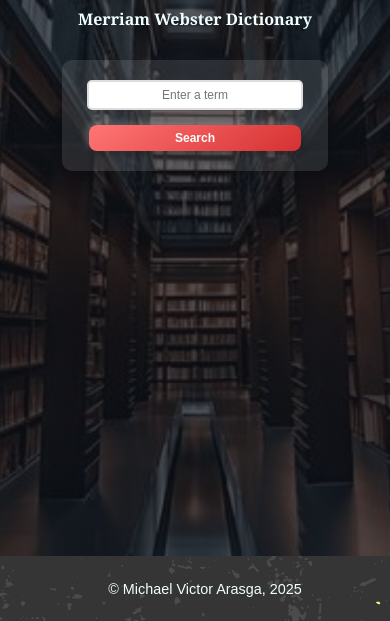
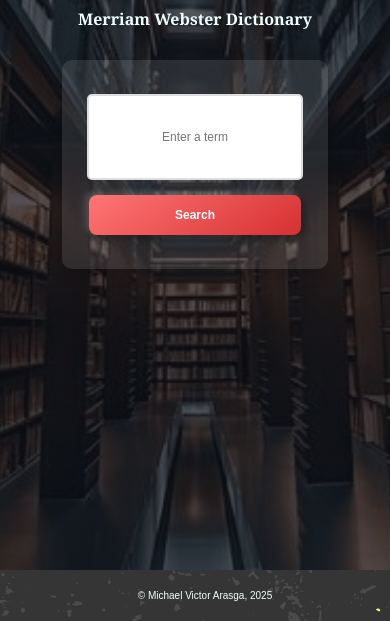
Before and after one commit to Freakiztah/MichaelVictorArasga_Dictionary, a website: page dictionary/index.html in a window 390 px wide. Shown: the part 223-844 px from the top of the page. Drawn offline with Linux system fonts and the light colour scheme.

Commit message:
Minor Edits in Mobile View

```diff
--- a/dictionary/assets/css/style.css
+++ b/dictionary/assets/css/style.css
@@ -136,6 +136,7 @@
     width: 100%;
     margin: 30px auto;
     padding: 20px;
+    height: 30vh;
     /* Light transparent background */
     background-color: rgba(255, 255, 255, 0.1);
     border-radius: 10px;
@@ -153,6 +154,7 @@
     outline: none;
     margin-bottom: 15px;
     text-align: center;
+    height: 70px;
 }
 
 /* Styling the Submit Button */
@@ -313,21 +315,29 @@
 
     /* Form */
     #searchForm {
-        max-width: 250px;
+        max-width: 250px; /* Keep the width restriction */
         width: 90%;
         padding: 20px 8px;
-        margin: 20px auto;
+        margin: 0 auto; /* Center horizontally */
         text-align: center;
+        height: 20vh;
+        display: flex;
+        flex-direction: column;
+        justify-content: center;
+        align-items: center;
     }
 
     #searchTerm {
         font-size: 12px;
         padding: 6px;
+        height: 70px;
     }
 
     #searchButton {
         font-size: 12px;
         padding: 6px;
+        height: 40px;
+
     }
 
     #definition {
@@ -340,5 +350,6 @@
     footer {
         position: fixed;
         bottom: 0;
+        font-size: 10px;
     }
 }
```
Also changed, not shown: 1 other file.
